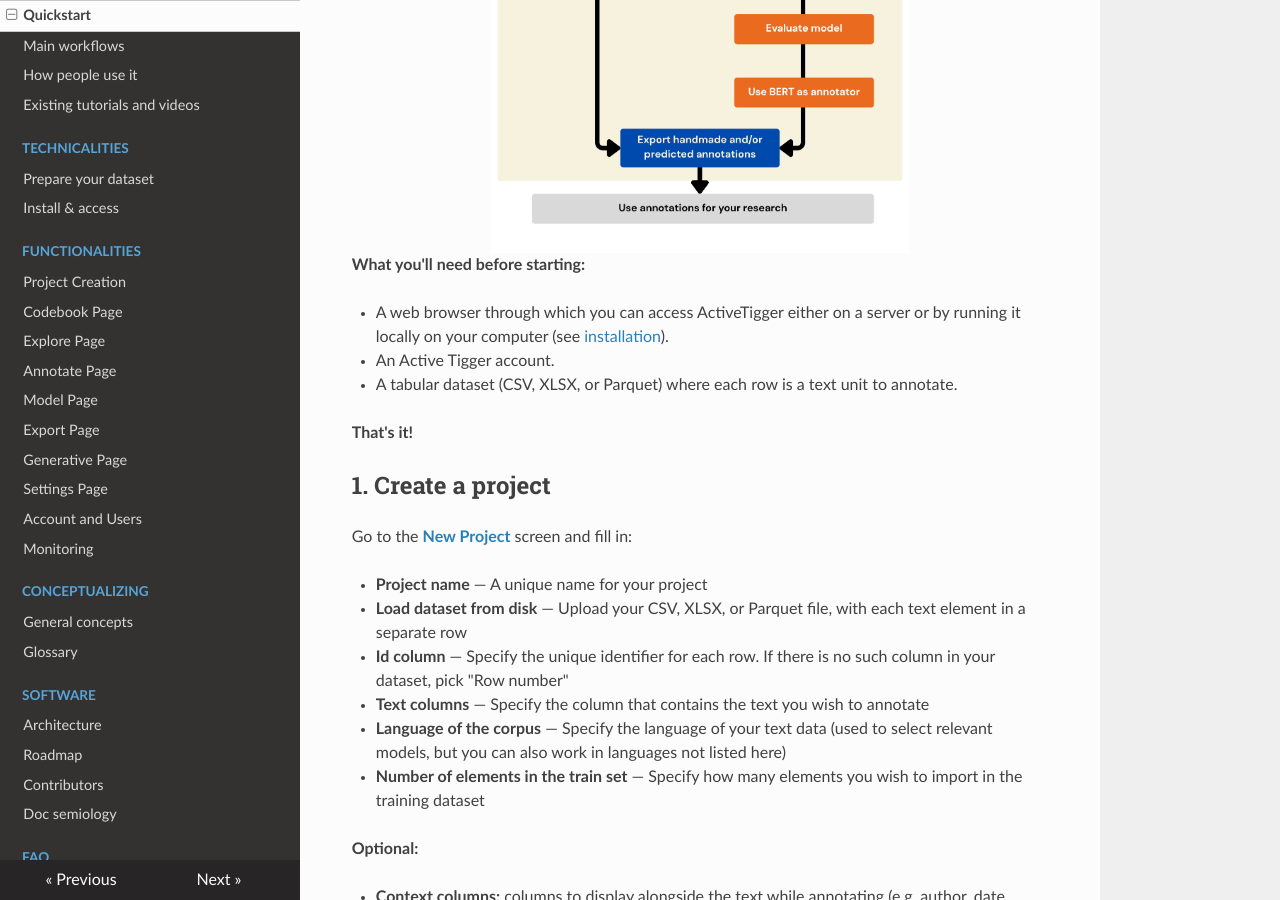
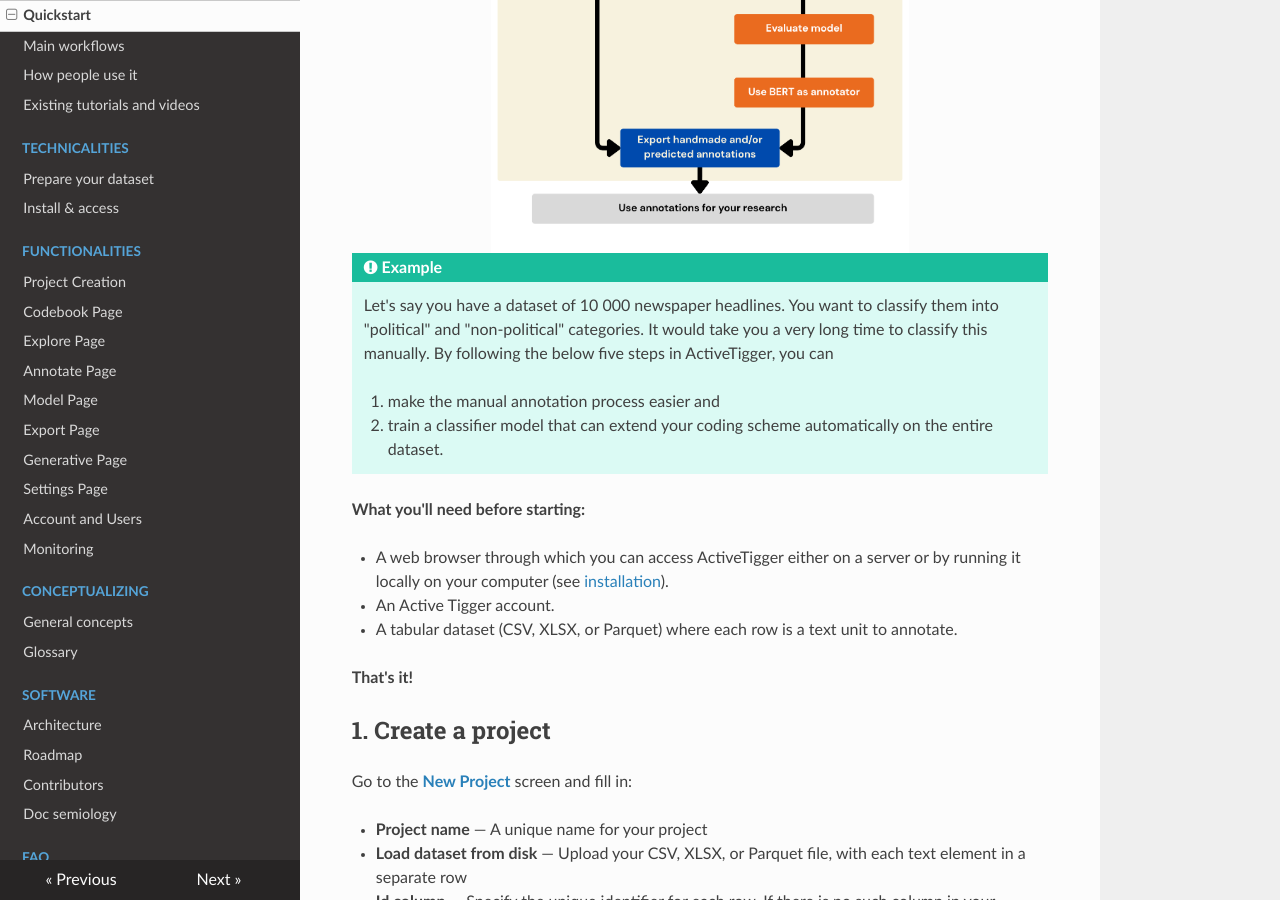
Before and after one commit to activetigger/documentation, an MkDocs documentation site: the page built from docs/getstarted/quickstart.md, in a window 1280 px wide and 900 px high, scrolled down 631 px. Built offline with MkDocs 1.6.1, drawn with Linux system fonts in a browser that asks for light colours; nearby versions of some CDN libraries.

Commit message:
Update quickstart.md
Added missing example box

```diff
--- a/docs/getstarted/quickstart.md
+++ b/docs/getstarted/quickstart.md
@@ -5,6 +5,12 @@
 Many **use cases** are possible, as ActiveTigger offers several methodological options. To provide an example, we structure this guide around a common problem in social science research: *having more textual data than you could manually analyze*.
 
 <div class="img"><img src="../../img/quickstart/steps.png"/></div>
+
+!!! tip "Example"
+    Let's say you have a dataset of 10 000 newspaper headlines. You want to classify them into "political" and "non-political" categories. It would take you a very long time to classify this manually. By following the below five steps in ActiveTigger, you can
+
+    1. make the manual annotation process easier and
+    2. train a classifier model that can extend your coding scheme automatically on the entire dataset.
 
 **What you'll need before starting:**
 
```
